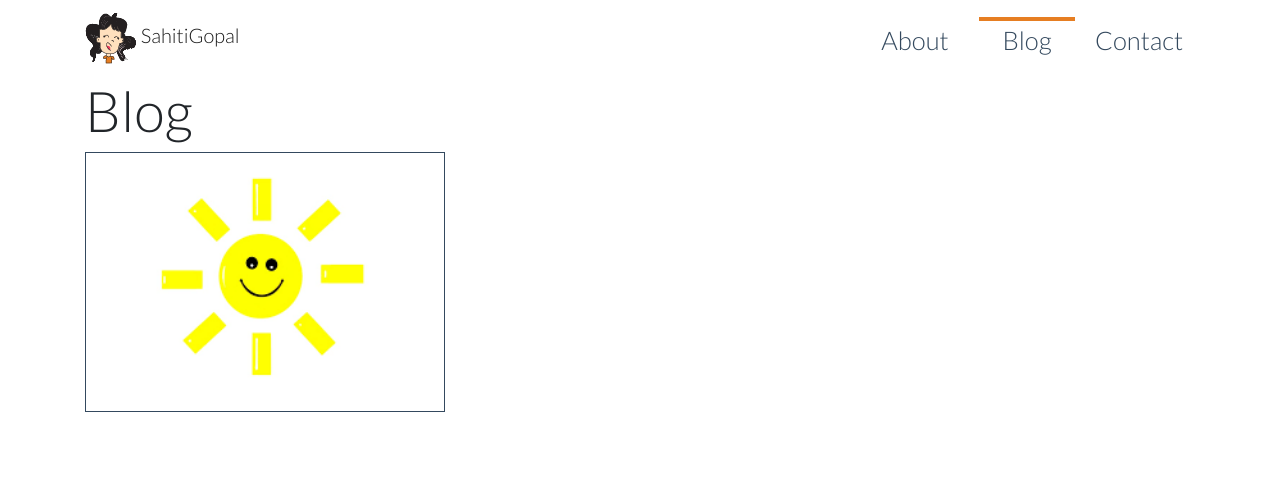
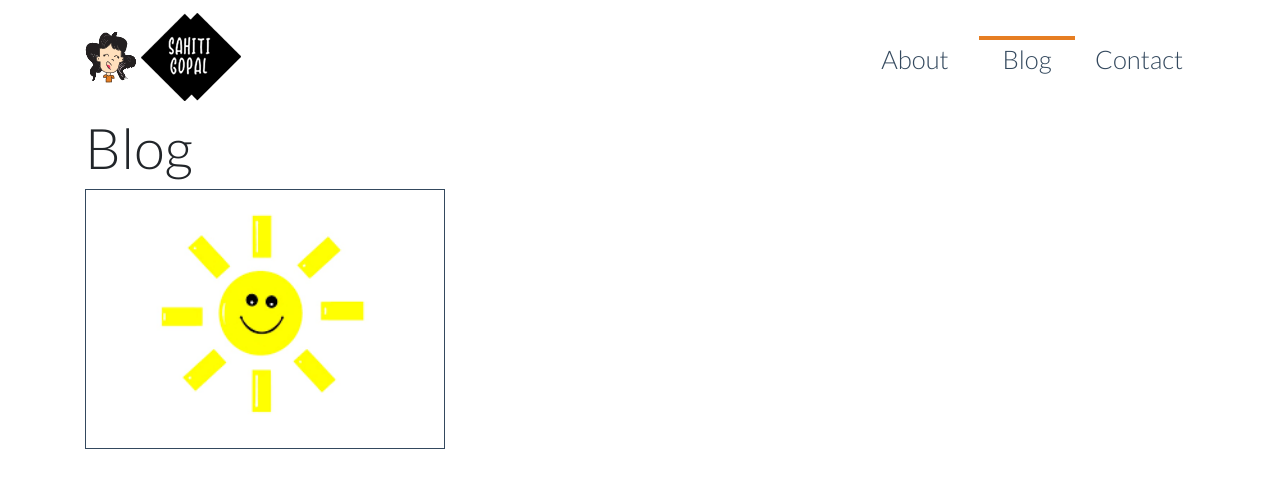
Before and after one commit to sahitigo/sahitigopal.com, a Jekyll site: the page built from blog.html, in a window 1280 px wide. Shown: the top 488 px of the page. Built offline with Jekyll 4.4.1, drawn with Linux system fonts in a browser that asks for light colours.

Commit message:
Added logo

```diff
--- a/_includes/header.html
+++ b/_includes/header.html
@@ -3,7 +3,7 @@
     <nav class="navbar navbar-expand-lg navbar-light bg-transparent">
       <a class="navbar-brand" href="{{site.baseurl}}/">
         <img src="{{site.baseurl}}/images/icons/favicons/Logo.png"></img>
-        SahitiGopal
+        <img src="{{site.baseurl}}/images/Logo.png"></img>
       </a>
       <button class="navbar-toggler" type="button" data-toggle="collapse" data-target="#navbarSupportedContent" aria-controls="navbarSupportedContent" aria-expanded="false" aria-label="Toggle navigation">
         <span class="navbar-toggler-icon"></span>
--- a/_sass/_blog.scss
+++ b/_sass/_blog.scss
@@ -43,7 +43,7 @@
         display: flex;
         justify-content: center;
         align-items: center;
-        background: radial-gradient(rgba($black, 0.8), rgba($black, 0.3));
+        background: radial-gradient(rgba($black, 1.5), rgba($black, 0.8));
         opacity: 0;
         transition: opacity 0.3s ease-in;
 
```
Also changed, not shown: images/Logo.png (added).
